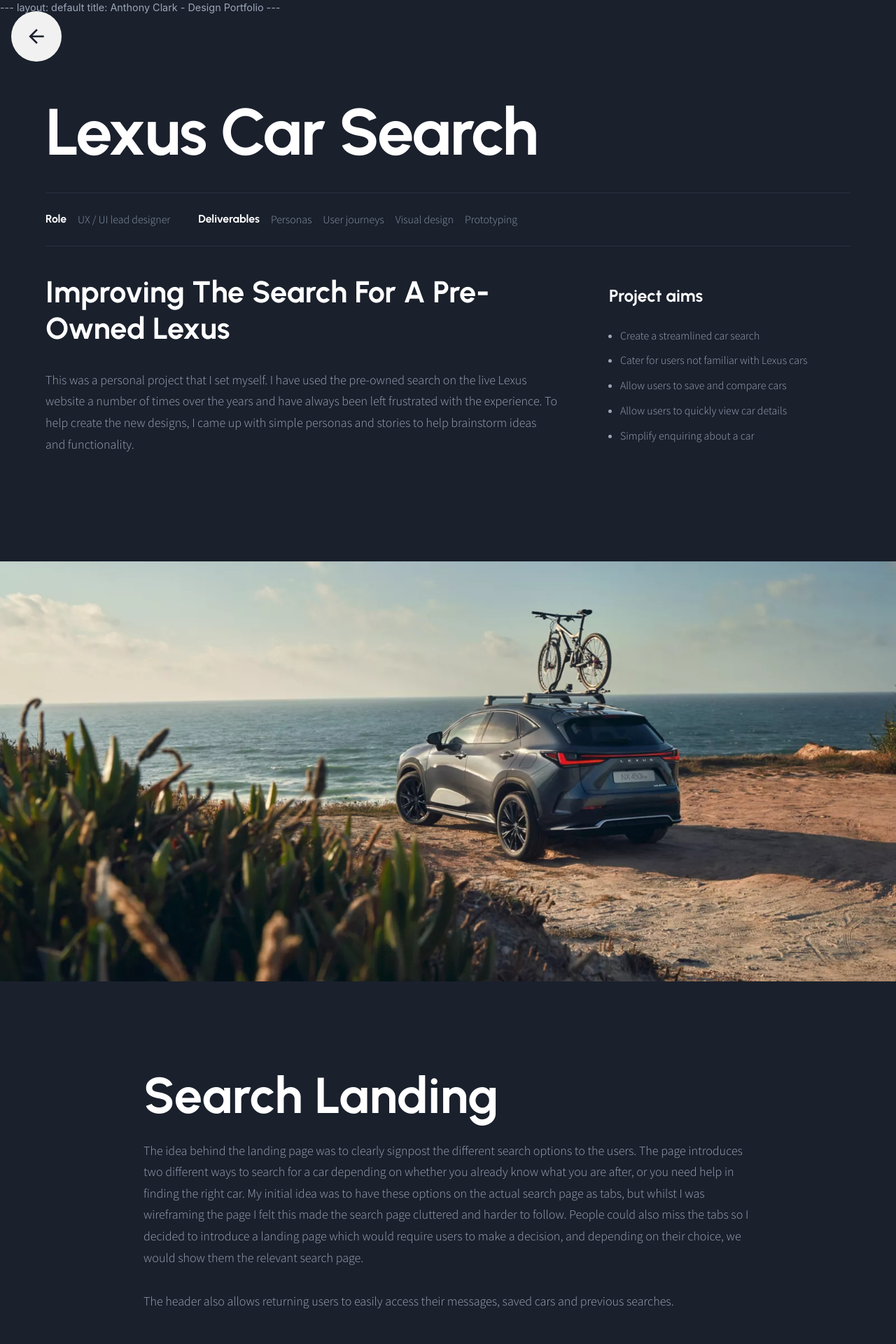
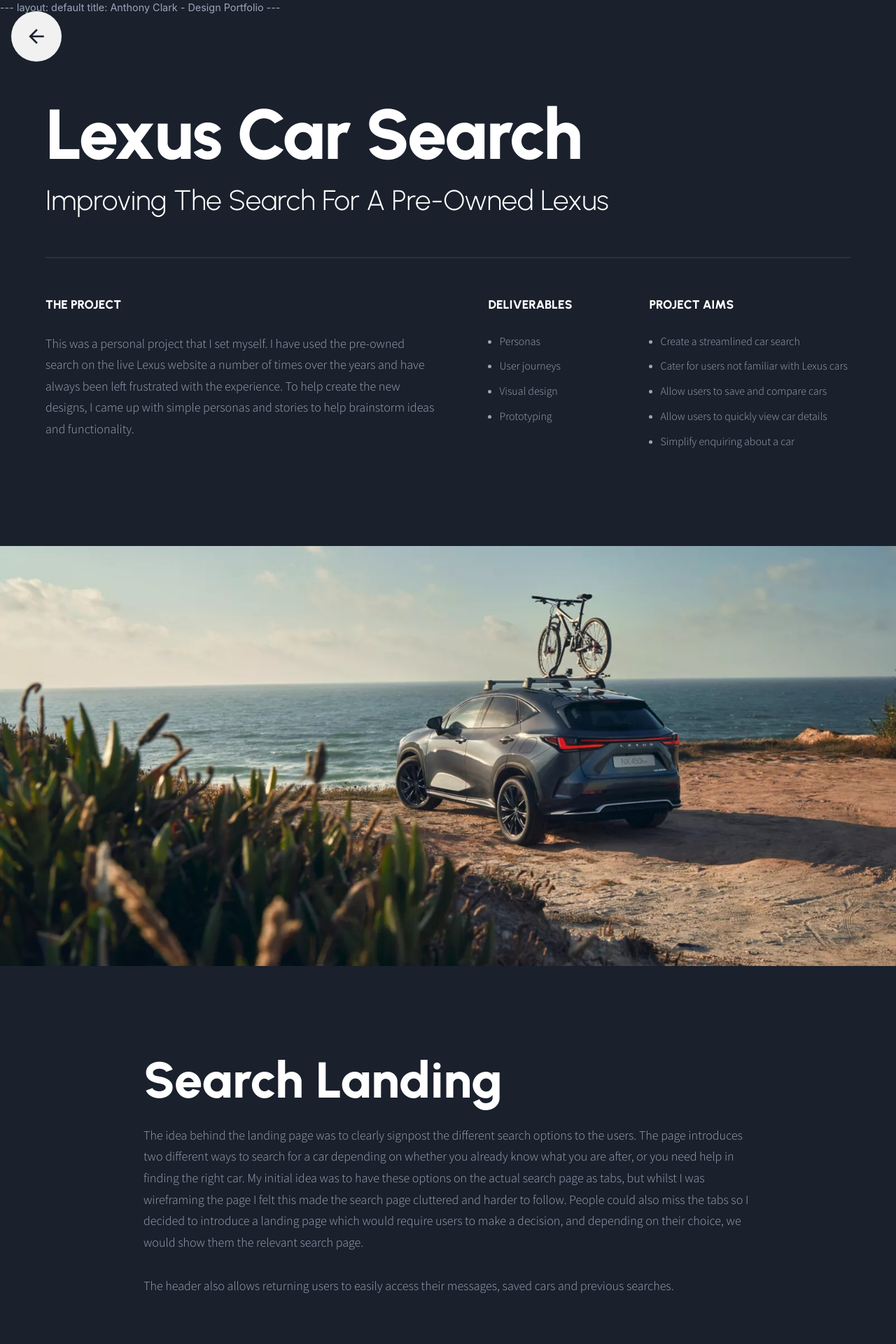
Before and after one commit to anthony-clark/AnthonyClark.github.io, a Jekyll site: the page lexus-car-search.html, which Jekyll copies as it is, in a window 1280 px wide. Shown: the top 1920 px of the page at 70% size. Built offline with Jekyll 4.4.1, drawn with Linux system fonts in a browser that asks for light colours; nearby versions of some CDN libraries.

Commit message:
tweaking intro

```diff
--- a/css/main.css
+++ b/css/main.css
@@ -72,28 +72,39 @@
 }
 #case-study-summary{
     float:left;
-    width:70%;
+    width:55%;
     padding-right:72px;
 }
-#case-study-summary h2{
+#case-study-intro{
+    overflow: auto;
+}
+#case-study-intro h2{
 font-family:'Urbanist','Helvetica', 'Arial', 'Sans-Serif';
-font-weight: 700;
-margin: 0 0 32px 0;
+font-weight: 300;
+padding: 0 0 56px 0;
+margin-bottom: 56px;
+border-bottom:2px solid #2a3042;
+font-size: 2.8em;
 }
 #case-study-summary p{
     font-family:'Source Sans Pro','Urbanist','Helvetica', 'Arial', 'Sans-Serif';
     font-size: 1.25em;
 }
-#case-study-aims h3{
-    margin: 16px 0 30px 0;
-    font-size: 1.7em;
-    font-weight: 700;
+#case-study-aims h3, #case-study-deliverables h3, #case-study-summary h3{
+    margin: 0 0 30px 0;
+    font-size: 1.2em;
+    text-transform: uppercase;
+    font-weight: 800;
     font-family:'Urbanist','Helvetica', 'Arial', 'Sans-Serif';
     color: #fff;
     }
 #case-study-aims{
-    float:right;
-width:30%;
+    float:left;
+width:25%;
+}
+#case-study-deliverables{
+    float:left;
+width:20%;
 }
 a {
     text-decoration: none;
@@ -152,18 +163,18 @@
 }
 
 h1 {
-    font-size: 6.5em;
+    font-size: 7em;
     line-height: 1em;
      font-family:'Urbanist','Helvetica', 'Arial', 'Sans-Serif';
-    margin:0 0 40px 0;
-     font-weight: 700;
+    margin:0 0 20px 0;
+     font-weight: 800;
      letter-spacing: -2px;
      color: #fff;
 }
 h2 {
     font-size: 3em;
      font-family:'Urbanist','Helvetica', 'Arial', 'Sans-Serif';
-    font-weight: 700;
+    font-weight: 800;
      margin: 0 0 40px 0;
           color: #fff;
 }
@@ -174,14 +185,14 @@
 h3 {
     font-size: 2.7em;
      font-family:'Urbanist','Helvetica', 'Arial', 'Sans-Serif';
-    font-weight: 700;
+    font-weight: 800;
      margin: 0 0 32px 0;
      color: #fff;
      line-height: 1.2em;
 }
 h4.template-features {
     font-size: 1.5em;
-    font-weight: 700;
+    font-weight: 800;
     margin: 0 0 32px 0;
     font-family:'Urbanist','Helvetica', 'Arial', 'Sans-Serif';
     color: #fff;
@@ -290,7 +301,7 @@
         color: #fff;
         background:none;
         font-size: .85em;
-        font-weight: 700;
+        font-weight: 800;
         margin:24px auto;
         padding: 16px 24px;
         border: 2px solid #fff;
@@ -476,7 +487,7 @@
     font-size: 2em;
     line-height: 1em;
      font-family:'Urbanist','Helvetica', 'Arial', 'Sans-Serif';
-    font-weight: 700;
+    font-weight: 800;
      color: #fff;
   }
   section.project-list ul li a span{
@@ -634,25 +645,22 @@
                 width:100%;
                 padding-right:0;
             }
+            #case-study-intro h2{
+                font-size: 2.5em;
+                line-height: 1.5em;
+            }
             #case-study-aims{
-                float:none;
-            width:100%;
+                float:left;
+            width: 65%;
+            }
+            #case-study-deliverables{
+                float:left;
+            width:35%;
             }
             #case-study-meta{
                 display:block;
                 width: 100%;
                 padding-bottom:4px;
-            }
-            #case-study-meta ul{
-                display:block;
-                width: 100%;
-                margin-bottom: 24px;
-            }
-            #case-study-meta li{
-                margin-bottom:8px;
-            }
-            #case-study-meta span.concept{
-                display: block;
             }
 
             .screenshot-info-left{
@@ -769,7 +777,7 @@
             font-size: 4em;
              }
             h1 {
-                font-size: 4em;
+                font-size: 4.5em;
             }
             h2, h2.larger-h2 {
                 font-size: 3.5em;
@@ -794,7 +802,16 @@
                 width:100%;
                 padding-right:0;
             }
+            #case-study-intro h2{
+            font-size: 2em;
+            line-height: 1.5em;
+            }
             #case-study-aims{
+                float:none;
+            width: 100%;
+            margin-top:40px;
+            }
+            #case-study-deliverables{
                 float:none;
             width:100%;
             }
--- a/lexus-car-search.html
+++ b/lexus-car-search.html
@@ -14,7 +14,7 @@
 			<link rel="stylesheet" href="https://cdn.jsdelivr.net/npm/bootstrap@4.0.0/dist/css/bootstrap.min.css" integrity="sha384-Gn5384xqQ1aoWXA+058RXPxPg6fy4IWvTNh0E263XmFcJlSAwiGgFAW/dAiS6JXm" crossorigin="anonymous">
 			<link rel="stylesheet" type="text/css" href="css/main.css">
 			<link rel="preconnect" href="https://fonts.gstatic.com">
-			<link href="https://fonts.googleapis.com/css?family=Urbanist:700" rel="stylesheet"  type='text/css'>
+			<link href="https://fonts.googleapis.com/css?family=Urbanist:800" rel="stylesheet"  type='text/css'>
 			<link href="https://fonts.googleapis.com/css?family=Urbanist:300" rel="stylesheet"  type='text/css'>
 			<link href="https://fonts.googleapis.com/css?family=Source+Sans+Pro:300,700" rel='stylesheet' type='text/css'>
 			<link href="https://fonts.googleapis.com/icon?family=Material+Icons+Outlined" rel="stylesheet">
@@ -31,24 +31,22 @@
 			<div class="container">
 <div id="case-study-intro">
 	<h1>Lexus Car Search</h1>
-	<div id="case-study-meta">
-		<ul>
-		<li class="meta-title"><h2>Role</h2></li>
-		<li>UX / UI lead designer</li>
-	</ul>
+	<h2>Improving The Search For A Pre-Owned Lexus</h2>
+
+	<div id="case-study-summary">
+		<h3 class="template-features">The project</h3>
+	<p>This was a personal project that I set myself. I have used the pre-owned search on the live Lexus website a number of times over the years and have always been left frustrated with the experience. To help create the new designs, I came up with simple personas and stories to help brainstorm ideas and functionality.</p>
+
+	</div>
+	<div id="case-study-deliverables">
+
+		<h3 class="template-features">Deliverables</h3>
 	<ul>
-		<li class="meta-title"><h2>Deliverables</h2></li>
 		<li>Personas</li>
 		<li>User journeys</li>
 		<li>Visual design</li>
 		<li>Prototyping</li>
-	</ul>
-	</div>
-	<div id="case-study-summary">
-		<h2>Improving The Search For A Pre-
-			Owned Lexus</h2>
-	<p>This was a personal project that I set myself. I have used the pre-owned search on the live Lexus website a number of times over the years and have always been left frustrated with the experience. To help create the new designs, I came up with simple personas and stories to help brainstorm ideas and functionality.</p>
-
+		</ul>
 	</div>
 	<div id="case-study-aims">
 		<h3 class="template-features">Project aims</h3>
```
Also changed, not shown: Liverpool-fc-store.html (+12 -13 lines), aston-villa-hospitality.html (+13 -15 lines), everton-fc.html (+12 -14 lines), playmaker-platform.html (+12 -12 lines).
